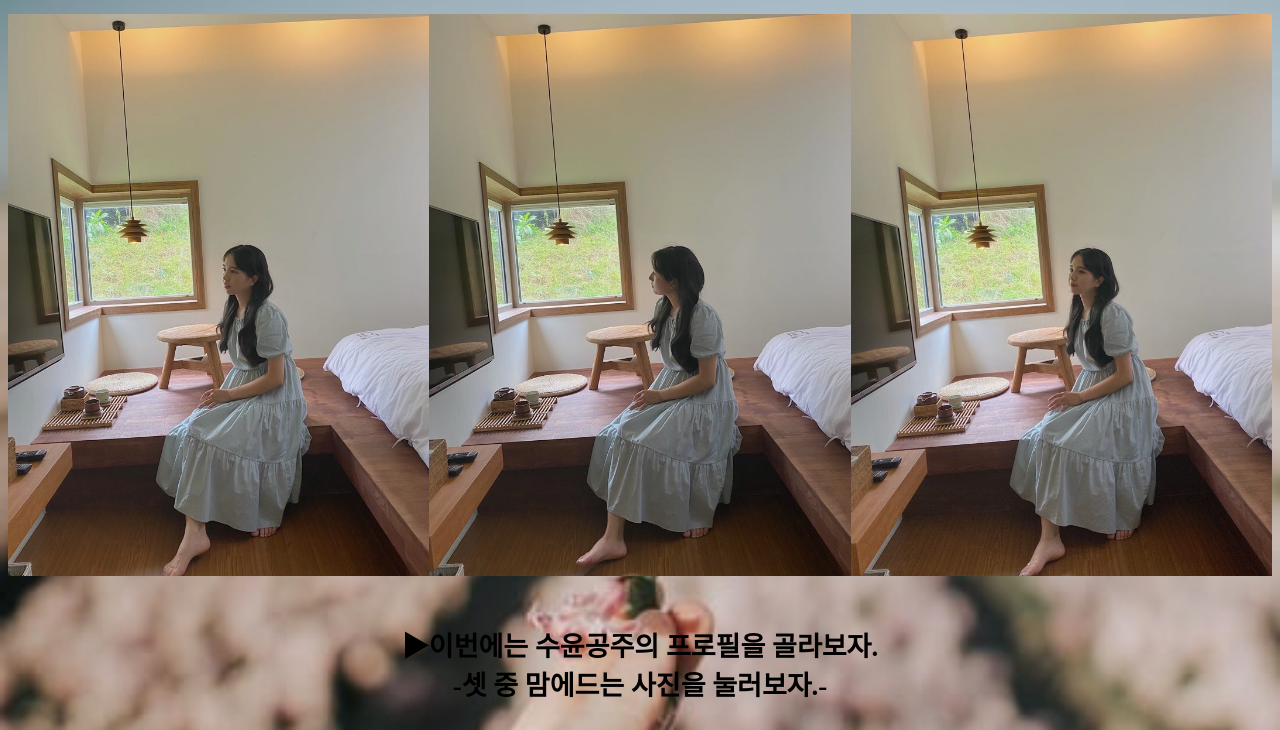
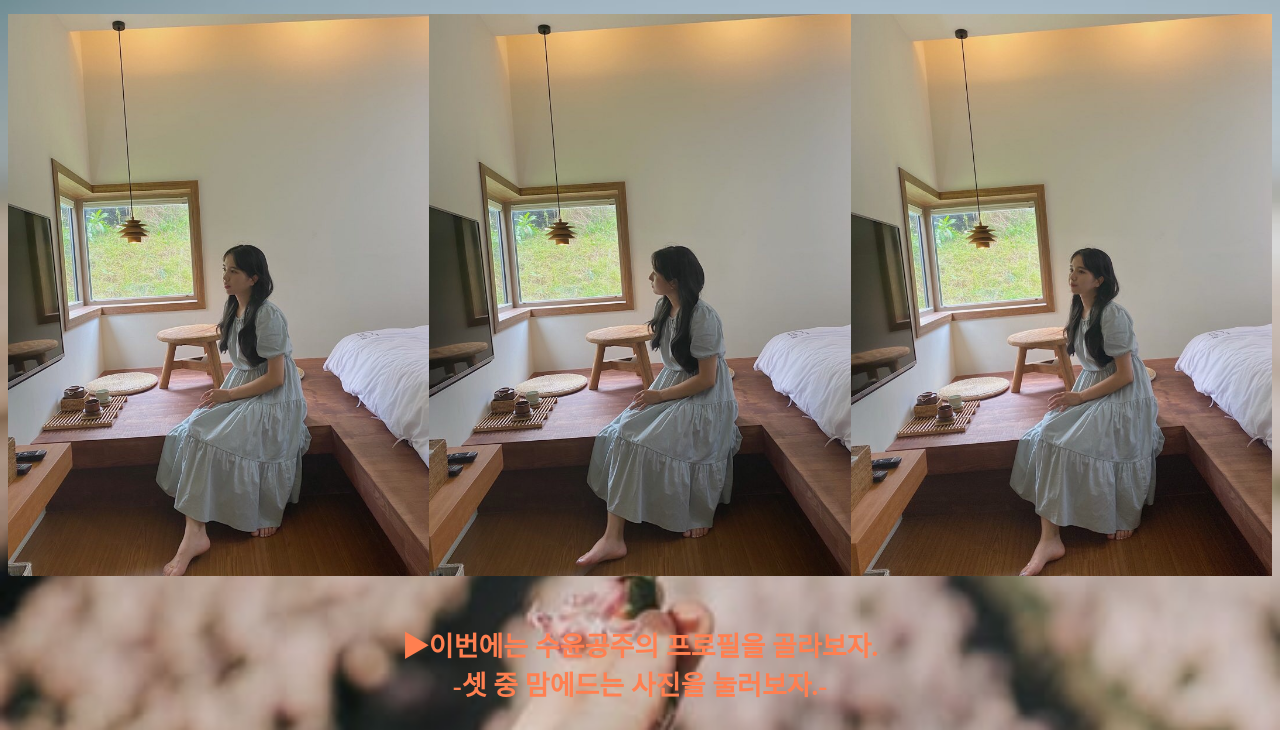
Before and after one commit to joseoungmin/-su.present, a plain HTML site: page su choice5.html in a window 1280 px wide. Shown: the part 125-855 px from the top of the page. Drawn offline with Linux system fonts and the light colour scheme.

Commit message:
Update su choice5.html

```diff
--- a/su choice5.html
+++ b/su choice5.html
@@ -17,7 +17,7 @@ h1{
 #grid{display:grid;
     grid-template-columns:1fr 1fr 1fr;
   }
-  p{
+  p{color:coral;
     font-size: 27px;
 
   }
```
